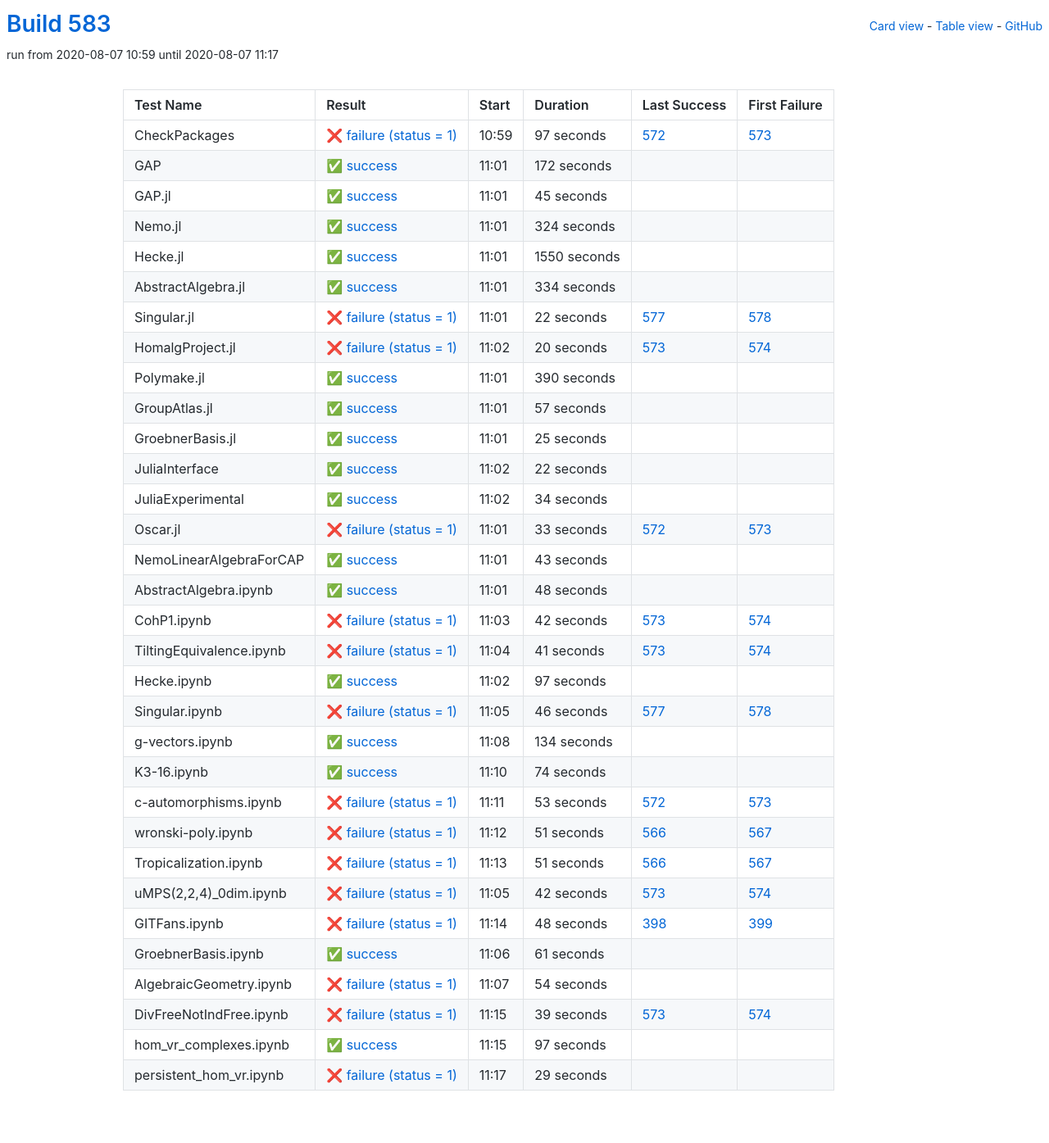
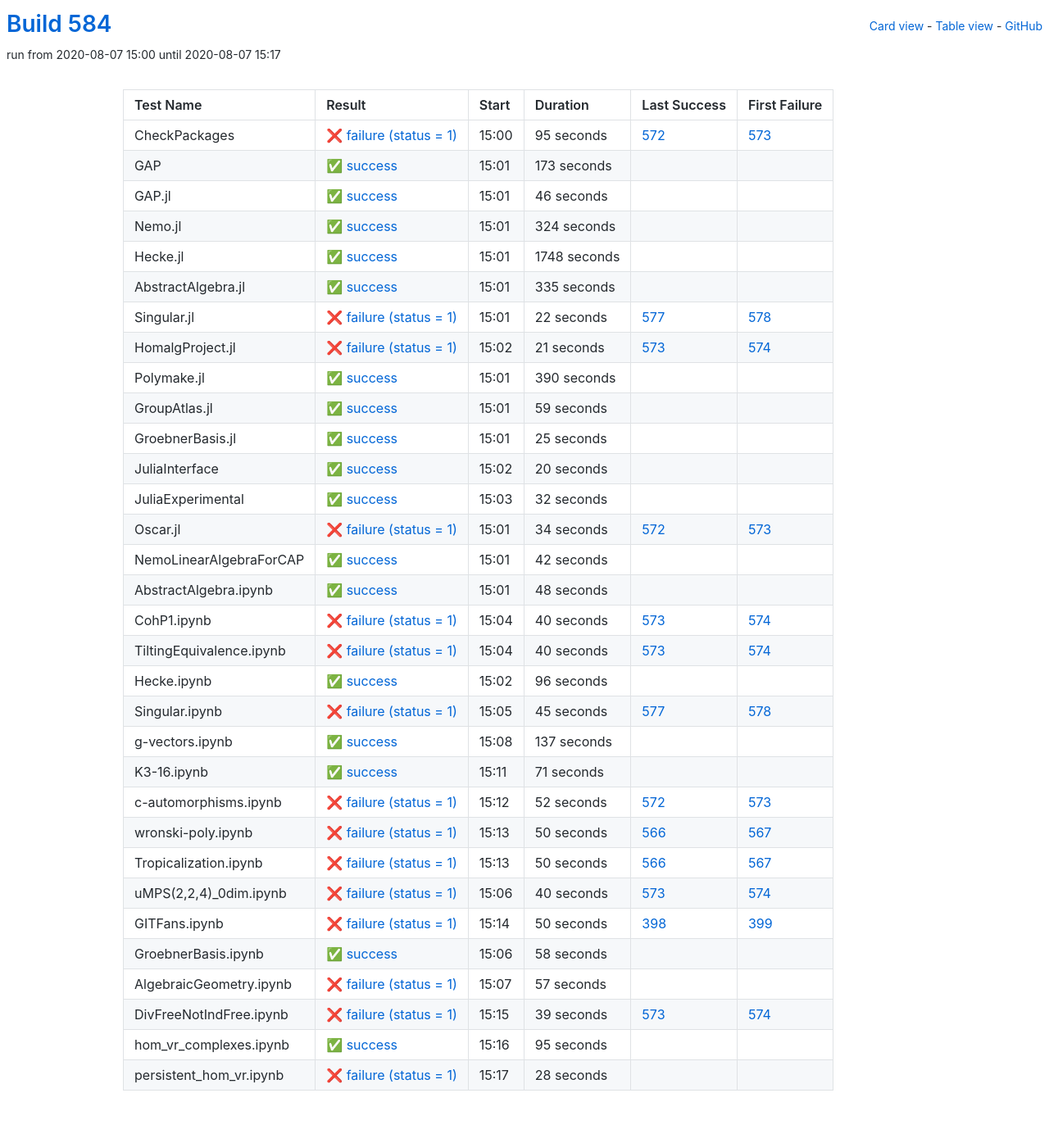
Before and after one commit to oscar-system/oscar-ci-status-stable, a Jekyll site: the page built from table.html, in a window 1280 px wide. Shown: the whole page at 82% size. Built offline with Jekyll 4.4.1, drawn with Linux system fonts in a browser that asks for light colours.

Commit message:
Build #584

```diff
--- a/_data/ci.yml
+++ b/_data/ci.yml
@@ -1,6 +1,6 @@
 ---
-build: 583
-build_url: https://oscarci.mathematik.uni-kl.de/job/oscar-stable/583/
+build: 584
+build_url: https://oscarci.mathematik.uni-kl.de/job/oscar-stable/584/
 job: oscar-stable
 organization: oscar-system
 repo: oscar-ci-status-stable
@@ -8,44 +8,44 @@ repourl: https://github.com/oscar-system/oscar-ci-status-stable
 tests:
 - name: CheckPackages
   id: checkpackages
-  log: https://oscarci.mathematik.uni-kl.de/job/oscar-stable/583/artifact/logs/build-583/CheckPackages.log
-  start: 2020-08-07 10:59
+  log: https://oscarci.mathematik.uni-kl.de/job/oscar-stable/584/artifact/logs/build-584/CheckPackages.log
+  start: 2020-08-07 15:00
   success: false
   exitcode: 1
   status: failure
-  duration: 97
+  duration: 95
   last_success: 572
   last_success_url: https://oscarci.mathematik.uni-kl.de/job/oscar-stable/572/
   first_failure: 573
   first_failure_url: https://oscarci.mathematik.uni-kl.de/job/oscar-stable/573/
 - name: GAP
   id: gap
-  log: https://oscarci.mathematik.uni-kl.de/job/oscar-stable/583/artifact/logs/build-583/GAP.log
-  start: 2020-08-07 11:01
+  log: https://oscarci.mathematik.uni-kl.de/job/oscar-stable/584/artifact/logs/build-584/GAP.log
+  start: 2020-08-07 15:01
   success: true
   exitcode: 0
   status: success
-  duration: 172
+  duration: 173
   last_success: false
   last_success_url:
   first_failure: false
   first_failure_url:
 - name: GAP.jl
   id: gap-jl
-  log: https://oscarci.mathematik.uni-kl.de/job/oscar-stable/583/artifact/logs/build-583/GAP.jl.log
-  start: 2020-08-07 11:01
+  log: https://oscarci.mathematik.uni-kl.de/job/oscar-stable/584/artifact/logs/build-584/GAP.jl.log
+  start: 2020-08-07 15:01
   success: true
   exitcode: 0
   status: success
-  duration: 45
+  duration: 46
   last_success: false
   last_success_url:
   first_failure: false
   first_failure_url:
 - name: Nemo.jl
   id: nemo-jl
-  log: https://oscarci.mathematik.uni-kl.de/job/oscar-stable/583/artifact/logs/build-583/Nemo.jl.log
-  start: 2020-08-07 11:01
+  log: https://oscarci.mathematik.uni-kl.de/job/oscar-stable/584/artifact/logs/build-584/Nemo.jl.log
+  start: 2020-08-07 15:01
   success: true
   exitcode: 0
   status: success
@@ -56,32 +56,32 @@ tests:
   first_failure_url:
 - name: Hecke.jl
   id: hecke-jl
-  log: https://oscarci.mathematik.uni-kl.de/job/oscar-stable/583/artifact/logs/build-583/Hecke.jl.log
-  start: 2020-08-07 11:01
+  log: https://oscarci.mathematik.uni-kl.de/job/oscar-stable/584/artifact/logs/build-584/Hecke.jl.log
+  start: 2020-08-07 15:01
   success: true
   exitcode: 0
   status: success
-  duration: 1550
+  duration: 1748
   last_success: false
   last_success_url:
   first_failure: false
   first_failure_url:
 - name: AbstractAlgebra.jl
   id: abstractalgebra-jl
-  log: https://oscarci.mathematik.uni-kl.de/job/oscar-stable/583/artifact/logs/build-583/AbstractAlgebra.jl.log
-  start: 2020-08-07 11:01
+  log: https://oscarci.mathematik.uni-kl.de/job/oscar-stable/584/artifact/logs/build-584/AbstractAlgebra.jl.log
+  start: 2020-08-07 15:01
   success: true
   exitcode: 0
   status: success
-  duration: 334
+  duration: 335
   last_success: false
   last_success_url:
   first_failure: false
   first_failure_url:
 - name: Singular.jl
   id: singular-jl
-  log: https://oscarci.mathematik.uni-kl.de/job/oscar-stable/583/artifact/logs/build-583/Singular.jl.log
-  start: 2020-08-07 11:01
+  log: https://oscarci.mathematik.uni-kl.de/job/oscar-stable/584/artifact/logs/build-584/Singular.jl.log
+  start: 2020-08-07 15:01
   success: false
   exitcode: 1
   status: failure
@@ -92,20 +92,20 @@ tests:
   first_failure_url: https://oscarci.mathematik.uni-kl.de/job/oscar-stable/578/
 - name: HomalgProject.jl
   id: homalgproject-jl
-  log: https://oscarci.mathematik.uni-kl.de/job/oscar-stable/583/artifact/logs/build-583/HomalgProject.jl.log
-  start: 2020-08-07 11:02
+  log: https://oscarci.mathematik.uni-kl.de/job/oscar-stable/584/artifact/logs/build-584/HomalgProject.jl.log
+  start: 2020-08-07 15:02
   success: false
   exitcode: 1
   status: failure
-  duration: 20
+  duration: 21
   last_success: 573
   last_success_url: https://oscarci.mathematik.uni-kl.de/job/oscar-stable/573/
   first_failure: 574
   first_failure_url: https://oscarci.mathematik.uni-kl.de/job/oscar-stable/574/
 - name: Polymake.jl
   id: polymake-jl
-  log: https://oscarci.mathematik.uni-kl.de/job/oscar-stable/583/artifact/logs/build-583/Polymake.jl.log
-  start: 2020-08-07 11:01
+  log: https://oscarci.mathematik.uni-kl.de/job/oscar-stable/584/artifact/logs/build-584/Polymake.jl.log
+  start: 2020-08-07 15:01
   success: true
   exitcode: 0
   status: success
@@ -116,20 +116,20 @@ tests:
   first_failure_url:
 - name: GroupAtlas.jl
   id: groupatlas-jl
-  log: https://oscarci.mathematik.uni-kl.de/job/oscar-stable/583/artifact/logs/build-583/GroupAtlas.jl.log
-  start: 2020-08-07 11:01
+  log: https://oscarci.mathematik.uni-kl.de/job/oscar-stable/584/artifact/logs/build-584/GroupAtlas.jl.log
+  start: 2020-08-07 15:01
   success: true
   exitcode: 0
   status: success
-  duration: 57
+  duration: 59
   last_success: false
   last_success_url:
   first_failure: false
   first_failure_url:
 - name: GroebnerBasis.jl
   id: groebnerbasis-jl
-  log: https://oscarci.mathematik.uni-kl.de/job/oscar-stable/583/artifact/logs/build-583/GroebnerBasis.jl.log
-  start: 2020-08-07 11:01
+  log: https://oscarci.mathematik.uni-kl.de/job/oscar-stable/584/artifact/logs/build-584/GroebnerBasis.jl.log
+  start: 2020-08-07 15:01
   success: true
   exitcode: 0
   status: success
@@ -140,56 +140,56 @@ tests:
   first_failure_url:
 - name: JuliaInterface
   id: juliainterface
-  log: https://oscarci.mathematik.uni-kl.de/job/oscar-stable/583/artifact/logs/build-583/JuliaInterface.log
-  start: 2020-08-07 11:02
+  log: https://oscarci.mathematik.uni-kl.de/job/oscar-stable/584/artifact/logs/build-584/JuliaInterface.log
+  start: 2020-08-07 15:02
   success: true
   exitcode: 0
   status: success
-  duration: 22
+  duration: 20
   last_success: false
   last_success_url:
   first_failure: false
   first_failure_url:
 - name: JuliaExperimental
   id: juliaexperimental
-  log: https://oscarci.mathematik.uni-kl.de/job/oscar-stable/583/artifact/logs/build-583/JuliaExperimental.log
-  start: 2020-08-07 11:02
+  log: https://oscarci.mathematik.uni-kl.de/job/oscar-stable/584/artifact/logs/build-584/JuliaExperimental.log
+  start: 2020-08-07 15:03
   success: true
   exitcode: 0
   status: success
-  duration: 34
+  duration: 32
   last_success: false
   last_success_url:
   first_failure: false
   first_failure_url:
 - name: Oscar.jl
   id: oscar-jl
-  log: https://oscarci.mathematik.uni-kl.de/job/oscar-stable/583/artifact/logs/build-583/Oscar.jl.log
-  start: 2020-08-07 11:01
+  log: https://oscarci.mathematik.uni-kl.de/job/oscar-stable/584/artifact/logs/build-584/Oscar.jl.log
+  start: 2020-08-07 15:01
   success: false
   exitcode: 1
   status: failure
-  duration: 33
+  duration: 34
   last_success: 572
   last_success_url: https://oscarci.mathematik.uni-kl.de/job/oscar-stable/572/
   first_failure: 573
   first_failure_url: https://oscarci.mathematik.uni-kl.de/job/oscar-stable/573/
 - name: NemoLinearAlgebraForCAP
   id: nemolinearalgebraforcap
-  log: https://oscarci.mathematik.uni-kl.de/job/oscar-stable/583/artifact/logs/build-583/NemoLinearAlgebraForCAP.log
-  start: 2020-08-07 11:01
+  log: https://oscarci.mathematik.uni-kl.de/job/oscar-stable/584/artifact/logs/build-584/NemoLinearAlgebraForCAP.log
+  start: 2020-08-07 15:01
   success: true
   exitcode: 0
   status: success
-  duration: 43
+  duration: 42
   last_success: false
   last_success_url:
   first_failure: false
   first_failure_url:
 - name: AbstractAlgebra.ipynb
   id: abstractalgebra-ipynb
-  log: https://oscarci.mathematik.uni-kl.de/job/oscar-stable/583/artifact/logs/build-583/AbstractAlgebra.ipynb.log
-  start: 2020-08-07 11:01
+  log: https://oscarci.mathematik.uni-kl.de/job/oscar-stable/584/artifact/logs/build-584/AbstractAlgebra.ipynb.log
+  start: 2020-08-07 15:01
   success: true
   exitcode: 0
   status: success
@@ -200,164 +200,164 @@ tests:
   first_failure_url:
 - name: CohP1.ipynb
   id: cohp1-ipynb
-  log: https://oscarci.mathematik.uni-kl.de/job/oscar-stable/583/artifact/logs/build-583/CohP1.ipynb.log
-  start: 2020-08-07 11:03
+  log: https://oscarci.mathematik.uni-kl.de/job/oscar-stable/584/artifact/logs/build-584/CohP1.ipynb.log
+  start: 2020-08-07 15:04
   success: false
   exitcode: 1
   status: failure
-  duration: 42
+  duration: 40
   last_success: 573
   last_success_url: https://oscarci.mathematik.uni-kl.de/job/oscar-stable/573/
   first_failure: 574
   first_failure_url: https://oscarci.mathematik.uni-kl.de/job/oscar-stable/574/
 - name: TiltingEquivalence.ipynb
   id: tiltingequivalence-ipynb
-  log: https://oscarci.mathematik.uni-kl.de/job/oscar-stable/583/artifact/logs/build-583/TiltingEquivalence.ipynb.log
-  start: 2020-08-07 11:04
+  log: https://oscarci.mathematik.uni-kl.de/job/oscar-stable/584/artifact/logs/build-584/TiltingEquivalence.ipynb.log
+  start: 2020-08-07 15:04
   success: false
   exitcode: 1
   status: failure
-  duration: 41
+  duration: 40
   last_success: 573
   last_success_url: https://oscarci.mathematik.uni-kl.de/job/oscar-stable/573/
   first_failure: 574
   first_failure_url: https://oscarci.mathematik.uni-kl.de/job/oscar-stable/574/
 - name: Hecke.ipynb
   id: hecke-ipynb
-  log: https://oscarci.mathematik.uni-kl.de/job/oscar-stable/583/artifact/logs/build-583/Hecke.ipynb.log
-  start: 2020-08-07 11:02
+  log: https://oscarci.mathematik.uni-kl.de/job/oscar-stable/584/artifact/logs/build-584/Hecke.ipynb.log
+  start: 2020-08-07 15:02
   success: true
   exitcode: 0
   status: success
-  duration: 97
+  duration: 96
   last_success: false
   last_success_url:
   first_failure: false
   first_failure_url:
 - name: Singular.ipynb
   id: singular-ipynb
-  log: https://oscarci.mathematik.uni-kl.de/job/oscar-stable/583/artifact/logs/build-583/Singular.ipynb.log
-  start: 2020-08-07 11:05
+  log: https://oscarci.mathematik.uni-kl.de/job/oscar-stable/584/artifact/logs/build-584/Singular.ipynb.log
+  start: 2020-08-07 15:05
   success: false
   exitcode: 1
   status: failure
-  duration: 46
+  duration: 45
   last_success: 577
   last_success_url: https://oscarci.mathematik.uni-kl.de/job/oscar-stable/577/
   first_failure: 578
   first_failure_url: https://oscarci.mathematik.uni-kl.de/job/oscar-stable/578/
 - name: g-vectors.ipynb
   id: g-vectors-ipynb
-  log: https://oscarci.mathematik.uni-kl.de/job/oscar-stable/583/artifact/logs/build-583/g-vectors.ipynb.log
-  start: 2020-08-07 11:08
+  log: https://oscarci.mathematik.uni-kl.de/job/oscar-stable/584/artifact/logs/build-584/g-vectors.ipynb.log
+  start: 2020-08-07 15:08
   success: true
   exitcode: 0
   status: success
-  duration: 134
+  duration: 137
   last_success: false
   last_success_url:
   first_failure: false
   first_failure_url:
 - name: K3-16.ipynb
   id: k3-16-ipynb
-  log: https://oscarci.mathematik.uni-kl.de/job/oscar-stable/583/artifact/logs/build-583/K3-16.ipynb.log
-  start: 2020-08-07 11:10
+  log: https://oscarci.mathematik.uni-kl.de/job/oscar-stable/584/artifact/logs/build-584/K3-16.ipynb.log
+  start: 2020-08-07 15:11
   success: true
   exitcode: 0
   status: success
-  duration: 74
+  duration: 71
   last_success: false
   last_success_url:
   first_failure: false
   first_failure_url:
 - name: c-automorphisms.ipynb
   id: c-automorphisms-ipynb
-  log: https://oscarci.mathematik.uni-kl.de/job/oscar-stable/583/artifact/logs/build-583/c-automorphisms.ipynb.log
-  start: 2020-08-07 11:11
+  log: https://oscarci.mathematik.uni-kl.de/job/oscar-stable/584/artifact/logs/build-584/c-automorphisms.ipynb.log
+  start: 2020-08-07 15:12
   success: false
   exitcode: 1
   status: failure
-  duration: 53
+  duration: 52
   last_success: 572
   last_success_url: https://oscarci.mathematik.uni-kl.de/job/oscar-stable/572/
   first_failure: 573
   first_failure_url: https://oscarci.mathematik.uni-kl.de/job/oscar-stable/573/
 - name: wronski-poly.ipynb
   id: wronski-poly-ipynb
-  log: https://oscarci.mathematik.uni-kl.de/job/oscar-stable/583/artifact/logs/build-583/wronski-poly.ipynb.log
-  start: 2020-08-07 11:12
+  log: https://oscarci.mathematik.uni-kl.de/job/oscar-stable/584/artifact/logs/build-584/wronski-poly.ipynb.log
+  start: 2020-08-07 15:13
   success: false
   exitcode: 1
   status: failure
-  duration: 51
+  duration: 50
   last_success: 566
   last_success_url: https://oscarci.mathematik.uni-kl.de/job/oscar-stable/566/
   first_failure: 567
   first_failure_url: https://oscarci.mathematik.uni-kl.de/job/oscar-stable/567/
 - name: Tropicalization.ipynb
   id: tropicalization-ipynb
-  log: https://oscarci.mathematik.uni-kl.de/job/oscar-stable/583/artifact/logs/build-583/Tropicalization.ipynb.log
-  start: 2020-08-07 11:13
+  log: https://oscarci.mathematik.uni-kl.de/job/oscar-stable/584/artifact/logs/build-584/Tropicalization.ipynb.log
+  start: 2020-08-07 15:13
   success: false
   exitcode: 1
   status: failure
-  duration: 51
+  duration: 50
   last_success: 566
   last_success_url: https://oscarci.mathematik.uni-kl.de/job/oscar-stable/566/
   first_failure: 567
   first_failure_url: https://oscarci.mathematik.uni-kl.de/job/oscar-stable/567/
 - name: uMPS(2,2,4)_0dim.ipynb
   id: umps-2-2-4-0dim-ipynb
-  log: https://oscarci.mathematik.uni-kl.de/job/oscar-stable/583/artifact/logs/build-583/uMPS-2-2-4-_0dim.ipynb.log
-  start: 2020-08-07 11:05
+  log: https://oscarci.mathematik.uni-kl.de/job/oscar-stable/584/artifact/logs/build-584/uMPS-2-2-4-_0dim.ipynb.log
+  start: 2020-08-07 15:06
   success: false
   exitcode: 1
   status: failure
-  duration: 42
+  duration: 40
   last_success: 573
   last_success_url: https://oscarci.mathematik.uni-kl.de/job/oscar-stable/573/
   first_failure: 574
   first_failure_url: https://oscarci.mathematik.uni-kl.de/job/oscar-stable/574/
 - name: GITFans.ipynb
   id: gitfans-ipynb
-  log: https://oscarci.mathematik.uni-kl.de/job/oscar-stable/583/artifact/logs/build-583/GITFans.ipynb.log
-  start: 2020-08-07 11:14
+  log: https://oscarci.mathematik.uni-kl.de/job/oscar-stable/584/artifact/logs/build-584/GITFans.ipynb.log
+  start: 2020-08-07 15:14
   success: false
   exitcode: 1
   status: failure
-  duration: 48
+  duration: 50
   last_success: 398
   last_success_url: https://oscarci.mathematik.uni-kl.de/job/oscar-stable/398/
   first_failure: 399
   first_failure_url: https://oscarci.mathematik.uni-kl.de/job/oscar-stable/399/
 - name: GroebnerBasis.ipynb
   id: groebnerbasis-ipynb
-  log: https://oscarci.mathematik.uni-kl.de/job/oscar-stable/583/artifact/logs/build-583/GroebnerBasis.ipynb.log
-  start: 2020-08-07 11:06
+  log: https://oscarci.mathematik.uni-kl.de/job/oscar-stable/584/artifact/logs/build-584/GroebnerBasis.ipynb.log
+  start: 2020-08-07 15:06
   success: true
   exitcode: 0
   status: success
-  duration: 61
+  duration: 58
   last_success: false
   last_success_url:
   first_failure: false
   first_failure_url:
 - name: AlgebraicGeometry.ipynb
   id: algebraicgeometry-ipynb
-  log: https://oscarci.mathematik.uni-kl.de/job/oscar-stable/583/artifact/logs/build-583/AlgebraicGeometry.ipynb.log
-  start: 2020-08-07 11:07
+  log: https://oscarci.mathematik.uni-kl.de/job/oscar-stable/584/artifact/logs/build-584/AlgebraicGeometry.ipynb.log
+  start: 2020-08-07 15:07
   success: false
   exitcode: 1
   status: failure
-  duration: 54
+  duration: 57
   last_success: false
   last_success_url:
   first_failure: false
   first_failure_url:
 - name: DivFreeNotIndFree.ipynb
   id: divfreenotindfree-ipynb
-  log: https://oscarci.mathematik.uni-kl.de/job/oscar-stable/583/artifact/logs/build-583/DivFreeNotIndFree.ipynb.log
-  start: 2020-08-07 11:15
+  log: https://oscarci.mathematik.uni-kl.de/job/oscar-stable/584/artifact/logs/build-584/DivFreeNotIndFree.ipynb.log
+  start: 2020-08-07 15:15
   success: false
   exitcode: 1
   status: failure
@@ -368,24 +368,24 @@ tests:
   first_failure_url: https://oscarci.mathematik.uni-kl.de/job/oscar-stable/574/
 - name: hom_vr_complexes.ipynb
   id: hom-vr-complexes-ipynb
-  log: https://oscarci.mathematik.uni-kl.de/job/oscar-stable/583/artifact/logs/build-583/hom_vr_complexes.ipynb.log
-  start: 2020-08-07 11:15
+  log: https://oscarci.mathematik.uni-kl.de/job/oscar-stable/584/artifact/logs/build-584/hom_vr_complexes.ipynb.log
+  start: 2020-08-07 15:16
   success: true
   exitcode: 0
   status: success
-  duration: 97
+  duration: 95
   last_success: false
   last_success_url:
   first_failure: false
   first_failure_url:
 - name: persistent_hom_vr.ipynb
   id: persistent-hom-vr-ipynb
-  log: https://oscarci.mathematik.uni-kl.de/job/oscar-stable/583/artifact/logs/build-583/persistent_hom_vr.ipynb.log
-  start: 2020-08-07 11:17
+  log: https://oscarci.mathematik.uni-kl.de/job/oscar-stable/584/artifact/logs/build-584/persistent_hom_vr.ipynb.log
+  start: 2020-08-07 15:17
   success: false
   exitcode: 1
   status: failure
-  duration: 29
+  duration: 28
   last_success: false
   last_success_url:
   first_failure: false
```
Also changed, not shown: README.md.
